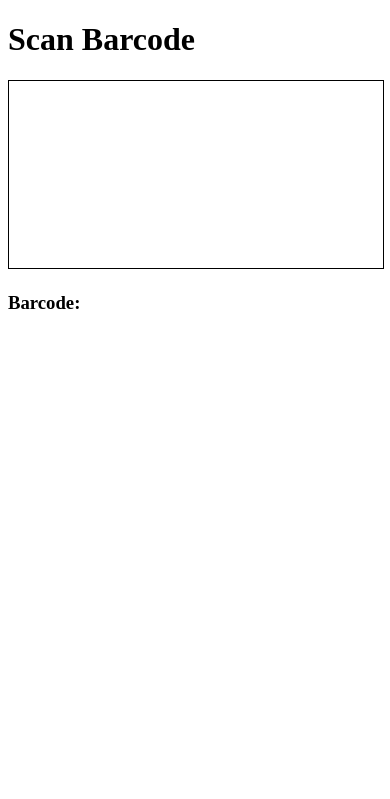
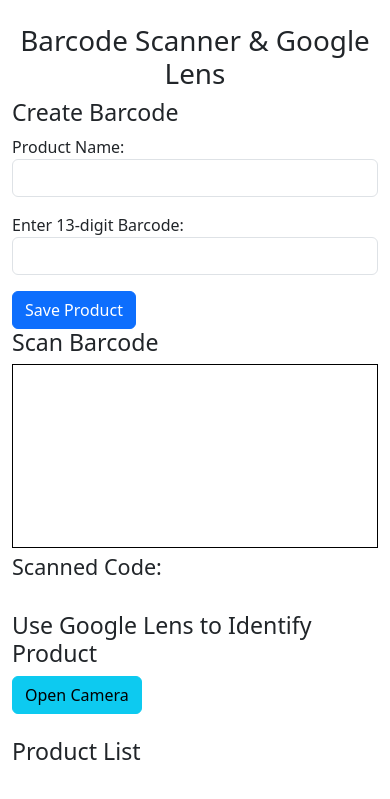
Before and after one commit to Dechochai888/BarCode, a Flask app: page / in a window 390 px wide. Shown: the top 799 px of the page. Run offline with Flask 3, Linux system fonts and the light colour scheme; some libraries are stand-ins or nearby versions.

Commit message:
Add files via upload

```diff
--- a/app.py
+++ b/app.py
@@ -1,41 +1,89 @@
-from flask import Flask, render_template, request, send_file
+from flask import Flask, render_template, request, send_file, jsonify, redirect, url_for
 import barcode
 from barcode.writer import ImageWriter
 from io import BytesIO
+from flask_sqlalchemy import SQLAlchemy
 
 app = Flask(__name__)
 
+# ตั้งค่าฐานข้อมูล SQLite
+app.config['SQLALCHEMY_DATABASE_URI'] = 'sqlite:///database.db'
+app.config['SQLALCHEMY_TRACK_MODIFICATIONS'] = False
+db = SQLAlchemy(app)
+
+# สร้างตารางสินค้า
+class Product(db.Model):
+    id = db.Column(db.Integer, primary_key=True)
+    barcode = db.Column(db.String(50), unique=True, nullable=False)
+    name = db.Column(db.String(100), nullable=False)
+
+# ฟังก์ชันสร้างฐานข้อมูล
+with app.app_context():
+    db.create_all()
+
 @app.route("/", methods=["GET", "POST"])
 def index():
-    barcode_image = None
-    barcode_data = None
-
     if request.method == "POST":
         barcode_data = request.form["product_info"]
+        product_name = request.form["product_name"]
 
-        # ตรวจสอบว่าเป็นตัวเลขทั้งหมดและมีความยาว 13 หลัก
-        if not barcode_data.isdigit():
-            return "Error: Barcode must contain only numbers for EAN-13 format!", 400
+        if not barcode_data.isdigit() or len(barcode_data) != 13:
+            return "Error: EAN-13 barcode must be exactly 13 digits!", 400
 
-        if len(barcode_data) != 13:
-            return "Error: EAN-13 barcode must be exactly 13 digits long!", 400
+        # ตรวจสอบว่ามีอยู่ในฐานข้อมูลหรือยัง
+        existing_product = Product.query.filter_by(barcode=barcode_data).first()
+        if existing_product:
+            return "Error: This barcode already exists in the database!", 400
 
-        if barcode_data:
-            try:
-                # ใช้ EAN-13 หากข้อมูลเป็นตัวเลข 13 หลัก
-                barcode_instance = barcode.get_barcode_class('ean13')
-                barcode_image = barcode_instance(barcode_data, writer=ImageWriter())
+        # บันทึกลงฐานข้อมูล
+        new_product = Product(barcode=barcode_data, name=product_name)
+        db.session.add(new_product)
+        db.session.commit()
 
-                # บันทึกบาร์โค้ดลงใน BytesIO เพื่อให้สามารถส่งกลับเป็นไฟล์
-                img_stream = BytesIO()
-                barcode_image.write(img_stream)
-                img_stream.seek(0)
+        return redirect(url_for("dashboard"))
 
-                return send_file(img_stream, mimetype='image/png', as_attachment=True, download_name='barcode.png')
-            except Exception as e:
-                return f"Error: {str(e)}", 500
+    return render_template("index.html")
 
-    return render_template("index.html", barcode_data=barcode_data, barcode_image=barcode_image)
+@app.route("/dashboard")
+def dashboard():
+    products = Product.query.all()
+    return render_template("dashboard.html", products=products)
+
+@app.route("/update/<int:product_id>", methods=["POST"])
+def update_product(product_id):
+    product = Product.query.get_or_404(product_id)
+    new_name = request.form["product_name"]
+
+    product.name = new_name
+    db.session.commit()
+    return redirect(url_for("dashboard"))
+
+@app.route("/delete/<int:product_id>")
+def delete_product(product_id):
+    product = Product.query.get_or_404(product_id)
+    db.session.delete(product)
+    db.session.commit()
+    return redirect(url_for("dashboard"))
+
+@app.route("/generate/<barcode_data>")
+def generate_barcode(barcode_data):
+    if not barcode_data.isdigit() or len(barcode_data) != 13:
+        return "Invalid barcode format!", 400
+
+    barcode_instance = barcode.get_barcode_class('ean13')
+    barcode_image = barcode_instance(barcode_data, writer=ImageWriter())
+
+    img_stream = BytesIO()
+    barcode_image.write(img_stream)
+    img_stream.seek(0)
+
+    return send_file(img_stream, mimetype='image/png', as_attachment=True, download_name='barcode.png')
+
+@app.route("/api/products")
+def api_get_products():
+    products = Product.query.all()
+    product_list = [{"id": p.id, "barcode": p.barcode, "name": p.name} for p in products]
+    return jsonify(product_list)
 
 if __name__ == "__main__":
     app.run(debug=True)
--- /dev/null
+++ b/static/script.js
@@ -0,0 +1,110 @@
+document.addEventListener("DOMContentLoaded", function () {
+    startScanner();
+    loadProducts();
+    setupCamera();
+});
+
+// ฟังก์ชันเปิด/ปิดกล้อง
+let cameraStream;
+function setupCamera() {
+    let cameraStreamElement = document.getElementById("camera-stream");
+    let captureButton = document.getElementById("capture-photo");
+    let searchButton = document.getElementById("search-lens");
+    let previewImage = document.getElementById("preview-image");
+    let openCameraButton = document.getElementById("open-camera");
+    let closeCameraButton = document.getElementById("close-camera");
+
+    // เปิดกล้อง
+    openCameraButton.addEventListener("click", function () {
+        navigator.mediaDevices.getUserMedia({ video: { facingMode: "environment" } })
+            .then(function (stream) {
+                cameraStream = stream;
+                cameraStreamElement.srcObject = stream;
+                cameraStreamElement.style.display = "block";
+                captureButton.style.display = "inline-block";
+                searchButton.style.display = "inline-block";
+                closeCameraButton.style.display = "inline-block";
+                openCameraButton.style.display = "none";
+            })
+            .catch(function (err) {
+                console.error("Camera access error:", err);
+                alert("Unable to access camera. Please check your browser permissions.");
+            });
+    });
+
+    // ปิดกล้อง
+    closeCameraButton.addEventListener("click", function () {
+        if (cameraStream) {
+            let tracks = cameraStream.getTracks();
+            tracks.forEach(track => track.stop());
+        }
+        cameraStreamElement.style.display = "none";
+        captureButton.style.display = "none";
+        searchButton.style.display = "none";
+        closeCameraButton.style.display = "none";
+        openCameraButton.style.display = "inline-block";
+    });
+
+    // ถ่ายรูปจากกล้อง
+    captureButton.addEventListener("click", function () {
+        let canvas = document.getElementById("captured-image");
+        let context = canvas.getContext("2d");
+        canvas.width = cameraStreamElement.videoWidth;
+        canvas.height = cameraStreamElement.videoHeight;
+        context.drawImage(cameraStreamElement, 0, 0, canvas.width, canvas.height);
+
+        // แสดงภาพตัวอย่าง
+        previewImage.src = canvas.toDataURL("image/png");
+        previewImage.style.display = "block";
+    });
+
+    // ค้นหาภาพผ่าน Google Lens
+    searchButton.addEventListener("click", function () {
+        if (previewImage.src) {
+            let googleLensUrl = `https://lens.google.com/uploadbyurl?url=${previewImage.src}`;
+            window.open(googleLensUrl, "_blank");
+        } else {
+            alert("Please capture an image first.");
+        }
+    });
+}
+
+// ฟังก์ชันโหลดสินค้า
+function loadProducts() {
+    fetch("/api/products")
+        .then(response => response.json())
+        .then(data => {
+            const list = document.getElementById("product-list");
+            list.innerHTML = "";
+            data.forEach(product => {
+                let li = document.createElement("li");
+                li.className = "list-group-item";
+                li.innerHTML = `${product.name} - ${product.barcode} <a href="/generate/${product.barcode}" class="btn btn-sm btn-success">Download Barcode</a>`;
+                list.appendChild(li);
+            });
+        });
+}
+
+// ฟังก์ชันเปิด QuaggaJS Scanner
+function startScanner() {
+    Quagga.init({
+        inputStream: {
+            name: "Live",
+            type: "LiveStream",
+            target: document.getElementById("scanner"),
+        },
+        decoder: {
+            readers: ["ean_reader", "upc_reader", "code_128_reader"]
+        }
+    }, function (err) {
+        if (err) {
+            console.error(err);
+            return;
+        }
+        Quagga.start();
+    });
+
+    Quagga.onDetected(function (result) {
+        document.getElementById("barcode-result").innerText = result.codeResult.code;
+    });
+}
--- a/templates/index.html
+++ b/templates/index.html
@@ -3,58 +3,50 @@
 <head>
     <meta charset="UTF-8">
     <meta name="viewport" content="width=device-width, initial-scale=1.0">
-    <title>Barcode Scanner</title>
-    <script src="https://cdn.jsdelivr.net/npm/quagga@0.12.1/dist/quagga.min.js"></script>
+    <title>Barcode Scanner & Google Lens</title>
+    <link href="https://cdn.jsdelivr.net/npm/bootstrap@5.3.0/dist/css/bootstrap.min.css" rel="stylesheet">
 </head>
-<body>
-    <h1>Scan Barcode</h1>
-    <video id="scanner" width="100%" height="100%" style="border: 1px solid black;"></video>
-    <h3>Barcode: <span id="barcode-result"></span></h3>
+<body class="container mt-4">
+    <h1 class="text-center">Barcode Scanner & Google Lens</h1>
 
-    <script>
-        // เริ่มต้นการเปิดกล้องและแสดงภาพ
-        function startScanner() {
-            if (navigator.mediaDevices && navigator.mediaDevices.getUserMedia) {
-                navigator.mediaDevices.getUserMedia({ video: { facingMode: "environment" } })
-                    .then(function(stream) {
-                        const videoElement = document.getElementById('scanner');
-                        videoElement.srcObject = stream;
-                        videoElement.setAttribute('playsinline', true);
-                        videoElement.play();
+    <div class="row">
+        <div class="col-md-6">
+            <h3>Create Barcode</h3>
+            <form method="POST">
+                <div class="mb-3">
+                    <label>Product Name:</label>
+                    <input type="text" name="product_name" class="form-control" required>
+                </div>
+                <div class="mb-3">
+                    <label>Enter 13-digit Barcode:</label>
+                    <input type="text" name="product_info" class="form-control" required>
+                </div>
+                <button type="submit" class="btn btn-primary">Save Product</button>
+            </form>
+        </div>
 
-                        // เริ่มใช้งาน QuaggaJS เพื่อสแกนบาร์โค้ด
-                        Quagga.init({
-                            inputStream: {
-                                name: "Live",
-                                type: "LiveStream",
-                                target: videoElement, // เอาภาพจากกล้องมือถือ
-                            },
-                            decoder: {
-                                readers: ["ean_reader", "upc_reader", "code_128_reader"] // รองรับหลายประเภทบาร์โค้ด
-                            }
-                        }, function(err) {
-                            if (err) {
-                                console.error(err);
-                                return;
-                            }
-                            Quagga.start();
-                        });
+        <div class="col-md-6">
+            <h3>Scan Barcode</h3>
+            <video id="scanner" class="w-100" style="border:1px solid black;"></video>
+            <h4>Scanned Code: <span id="barcode-result"></span></h4>
+        </div>
+    </div>
 
-                        // ค้นหาบาร์โค้ด
-                        Quagga.onDetected(function(result) {
-                            document.getElementById('barcode-result').innerText = result.codeResult.code;
-                        });
-                    })
-                    .catch(function(err) {
-                        console.error("Error accessing the camera: ", err);
-                    });
-            } else {
-                alert("Your device does not support camera access.");
-            }
-        }
+    <h3 class="mt-4">Use Google Lens to Identify Product</h3>
+    <button id="open-camera" class="btn btn-info">Open Camera</button>
+    <button id="close-camera" class="btn btn-danger" style="display:none;">Close Camera</button>
+    <button id="capture-photo" class="btn btn-warning" style="display:none;">Capture</button>
+    <button id="search-lens" class="btn btn-success" style="display:none;">Search with Google Lens</button>
 
-        // เรียกใช้ฟังก์ชันเมื่อโหลดหน้า
-        window.onload = startScanner;
-    </script>
+    <div class="mt-3">
+        <video id="camera-stream" autoplay playsinline class="w-100" style="border: 1px solid black; display: none;"></video>
+        <canvas id="captured-image" style="display: none;"></canvas>
+        <img id="preview-image" class="img-fluid mt-2" style="display: none;">
+    </div>
+
+    <h3 class="mt-4">Product List</h3>
+    <ul id="product-list" class="list-group"></ul>
+
+    <script src="static/script.js"></script>
 </body>
 </html>
```
Also changed, not shown: templates/dashboard.html (added, +41 -0 lines), instance/database.db (added).
